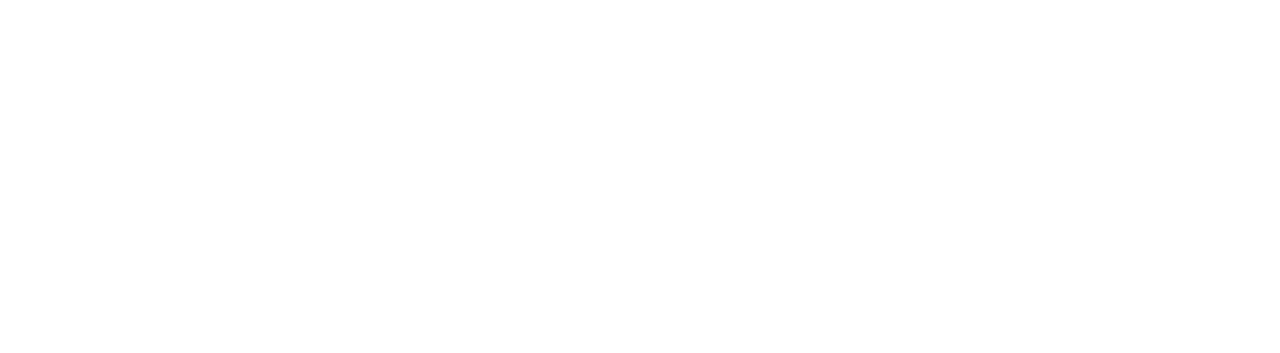
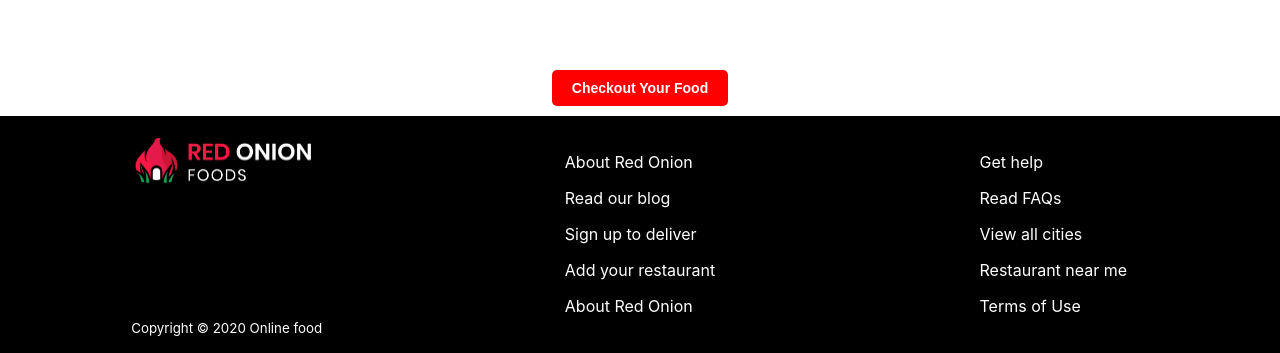
Before and after one commit to hrz07/red-onion, a React (Create React App) app: page / in a window 1280 px wide. Shown: the part 1356-1709 px from the top of the page. Before the commit the page ends 1309 px from the top, so only its background shows below. Built offline with nearby package versions, Linux system fonts and the light colour scheme.

Commit message:
food review in outlet fixed

```diff
--- a/src/App.js
+++ b/src/App.js
@@ -6,6 +6,7 @@
 import Breakfast from './Components/Breakfast/Breakfast';
 import Lunch from './Components/Lunch/Lunch';
 import Dinner from './Components/Dinner/Dinner';
+import Footer from './Components/Footer/Footer';
 
 function App() {
   return (
@@ -18,6 +19,7 @@
           <Route path='/dinner' element={<Dinner></Dinner>} />
         </Route>
       </Routes>
+      <Footer/>
     </div>
   );
 }
--- a/src/Components/Dinner/Dinner.css
+++ b/src/Components/Dinner/Dinner.css
@@ -0,0 +1,7 @@
+.dinnerFoodContainer{
+    display: grid;
+    grid-template-columns: repeat(3,1fr);
+    justify-items: center;
+    margin-top: 40px;
+    padding: 60px;
+}
--- a/src/Components/Dinner/Dinner.js
+++ b/src/Components/Dinner/Dinner.js
@@ -1,10 +1,16 @@
 import React from 'react';
+import useFoods from '../../Hooks/useFoods';
+import FoodCard from '../FoodCard/FoodCard';
 import './Dinner.css'
 
 const Dinner = () => {
+    const [food, setFood] = useFoods()
+    const dinnerFoods = food.filter(item => item.category === 'dinner')
     return (
-        <div>
-            <h1>Dinner</h1>
+        <div className='dinnerFoodContainer'>
+            {
+                dinnerFoods.map(food=> <FoodCard key={food.id} food={food} ></FoodCard>)
+            }
         </div>
     );
 }
--- /dev/null
+++ b/src/Components/Footer/Footer.css
@@ -0,0 +1,17 @@
+.footerContainer{
+    background: black;
+    height: 200px;
+    color:white;
+    display: grid;
+    grid-template-columns: repeat(3,1fr);
+    padding: 20px;
+    justify-items: center;
+}
+.footerContainer img{
+    width: 180px
+}
+.footerLogoBox{
+    display: flex;
+    flex-direction: column;
+    justify-content: space-between;
+}
--- /dev/null
+++ b/src/Components/Footer/Footer.js
@@ -0,0 +1,32 @@
+import React from 'react';
+import logo from '../../images/logo.png'
+import './Footer.css'
+
+
+const Footer = () => {
+    return (
+        <div className='footerContainer'>
+            <div className='footerLogoBox'>
+                <img src={logo} alt="" />
+                <small>Copyright © 2020 Online food</small>
+
+            </div>
+            <div>
+                <p>About Red Onion</p>
+                <p>Read our blog</p>
+                <p>Sign up to deliver</p>
+                <p>Add your restaurant</p>
+                <p>About Red Onion</p>
+            </div>
+            <div>
+                <p>Get help</p>
+                <p>Read FAQs</p>
+                <p>View all cities</p>
+                <p>Restaurant near me</p>
+                <p>Terms of Use</p>
+            </div>
+        </div>
+    );
+}
+
+export default Footer;
--- a/src/Components/Home/Home.css
+++ b/src/Components/Home/Home.css
@@ -50,6 +50,24 @@
     border-bottom: 5px solid red;
     padding-bottom: 4px;
 }
-.out{
-    transition:0.2s ease;
+
+.checkoutBtn{
+    background: red;
+    color: white;
+    border: none;
+    border-radius: 5px;
+    padding: 10px 20px;
+    font-size: 14px;
+    font-weight: bold;
+    cursor: pointer;
+    margin: 10px auto;
+   text-align: center;
+   display: block;
 }
+
+.checkoutBtn:hover{
+    background: rgb(194, 2, 2);
+}
+.outleBox{
+    min-height: 80vh;
+}
--- a/src/Components/Home/Home.js
+++ b/src/Components/Home/Home.js
@@ -23,8 +23,13 @@
                 <NavLink to="/dinner">Dinner</NavLink>
             </div>
 
+            <div className='outleBox'>
+                {
+                    <Outlet />
+                }
+            </div>
 
-                <Outlet className='out' />
+            <button className='checkoutBtn'>Checkout Your Food</button>
 
         </div>
     );
```
